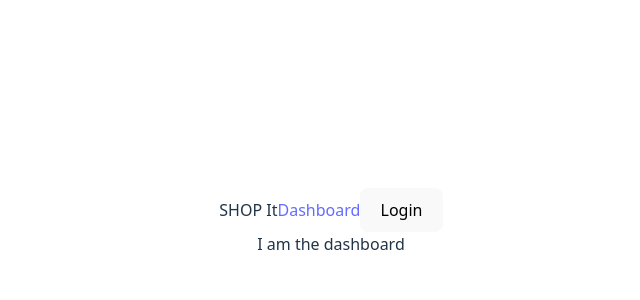
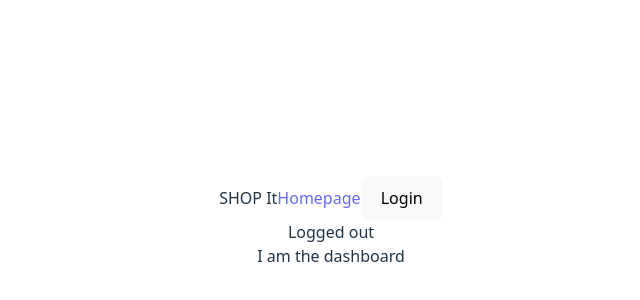
Before and after one commit to TedLivist/shop-it-fe, a React (Vite) app: page / in a window 1280 px wide. Shown: the part 178-478 px from the top of the page, without its empty margins (309-949 px from the left). Built offline with nearby package versions, Linux system fonts and the light colour scheme; no server answers.

Commit message:
Implement conditional redirection after login based on user role

```diff
--- a/src/App.jsx
+++ b/src/App.jsx
@@ -1,18 +1,28 @@
 import { BrowserRouter, Route, Routes } from 'react-router-dom'
 import './App.css'
 import Login from './components/Login'
-import Dashboard from './components/Dashboard'
 import Navbar from './components/Navbar'
+import Homepage from './components/Homepage'
+import { useRole } from './hooks/useRole'
+import BrandDashboard from './components/brands/BrandDashboard'
 
 function App() {
+  const { userRole } = useRole()
 
   return (
     <BrowserRouter>
     <Navbar />
       <Routes>
-        <Route exact path="/" element={< Dashboard />} />
+        <Route exact path="/" element={< Homepage />} />
         <Route path="/login" element={<Login />} />
 
+        {userRole === 'brand' && (
+          <Route path="/brand-dashboard" element={<BrandDashboard />} />
+        )}
+
+        {userRole === 'super_admin' && (
+          <Route path="/admin" element={<AdminPanel />} />
+        )}
       </Routes>
     </BrowserRouter>
   )
--- a/src/components/Dashboard.jsx
+++ /dev/null
@@ -1,9 +0,0 @@
-const Dashboard = () => {
-  return (
-    <div>
-      I am the dashboard
-    </div>
-  );
-}
-
-export default Dashboard;
--- /dev/null
+++ b/src/components/Homepage.jsx
@@ -0,0 +1,28 @@
+import { useEffect } from "react";
+import { useAuth } from "../contexts/authContext";
+
+const Homepage = () => {
+  const { user } = useAuth()
+
+  useEffect(() => {
+
+  })
+
+  return (
+    <div>
+      {user && (
+        <div>Logged in</div>
+      )}
+
+      {!user && (
+        <div>Logged out</div>
+      )}
+      I am the dashboard
+
+
+
+    </div>
+  );
+}
+
+export default Homepage;
--- a/src/components/Login.jsx
+++ b/src/components/Login.jsx
@@ -1,19 +1,35 @@
 import { useEffect, useState } from "react";
 import { useAuth } from "../contexts/authContext";
 import { useNavigate } from "react-router-dom";
+import { useRole } from "../hooks/useRole";
 
 const Login = () => {
   const navigate = useNavigate()
   const { login, user } = useAuth()
+  const { getUserRole } = useRole()
 
   const [email, setEmail] = useState('')
   const [password, setPassword] = useState('')
 
   useEffect(() => {
     if(user) {
-      navigate("/")
+      const role = getUserRole()
+
+      switch(role) {
+        case 'brand':
+          navigate('/brand-dashboard')
+          break;
+        case 'customer':
+          navigate('/')
+          break;
+        case 'super_admin':
+          navigate('/admin')
+          break;
+        default:
+          navigate('/')
+      }
     }
-  }, [user, navigate])
+  }, [getUserRole, user, navigate])
 
   const handleLogin = async (e) => {
     e.preventDefault()
--- a/src/components/Navbar.jsx
+++ b/src/components/Navbar.jsx
@@ -1,5 +1,6 @@
 import { NavLink, useNavigate } from "react-router-dom";
 import { useAuth } from "../contexts/authContext";
+import RoleGuard from "./RoleGuard";
 // import '../stylings/Navbar.css'
 
 const Navbar = () => {
@@ -14,7 +15,11 @@ const Navbar = () => {
   return (
     <div className="navbar-wrapper">
       SHOP It
-      <NavLink to="/" className="nav-link">Dashboard</NavLink>
+      <NavLink to="/" className="nav-link">Homepage</NavLink>
+      <RoleGuard allowedRoles={'brand'}>
+        <NavLink to="/brand-dashboard" className="nav-link">B Dashboard</NavLink>
+      </RoleGuard>
+
       {/* <NavLink to="/manageDeadline" className="nav-link">Deadline</NavLink> */}
       {/* <NavLink to="/withdrawal" className="nav-link">Withdrawal</NavLink> */}
 
--- /dev/null
+++ b/src/components/RoleGuard.jsx
@@ -0,0 +1,9 @@
+import { useRole } from "../hooks/useRole";
+
+const RoleGuard = ({ children, allowedRoles, fallback = null }) => {
+  const { isRole } = useRole();
+
+  return isRole(allowedRoles) ? children : fallback;
+};
+
+export default RoleGuard;
--- /dev/null
+++ b/src/components/brands/BrandDashboard.jsx
@@ -0,0 +1,9 @@
+const BrandDashboard = () => {
+  return (
+    <div>
+      I am a seller
+    </div>
+  );
+}
+
+export default BrandDashboard;
--- /dev/null
+++ b/src/hooks/useRole.js
@@ -0,0 +1,24 @@
+import { useAuth } from "../contexts/authContext"
+
+export const useRole = () => {
+  const { user } = useAuth()
+
+  const getUserRole = () => {
+    if (!user) return 'guest';
+    if (user.super_admin_id) return 'super_admin';
+    if (user.brand_id) return 'brand';
+    if (user.customer_id) return 'customer';
+    return 'guest';
+  };
+
+  const hasRole = (role) => {
+    return getUserRole() === role;
+  };
+
+  const isRole = (roles) => {
+    const userRole = getUserRole();
+    return Array.isArray(roles) ? roles.includes(userRole) : roles === userRole;
+  };
+
+  return { hasRole, isRole, getUserRole, userRole: getUserRole() }
+}
```
